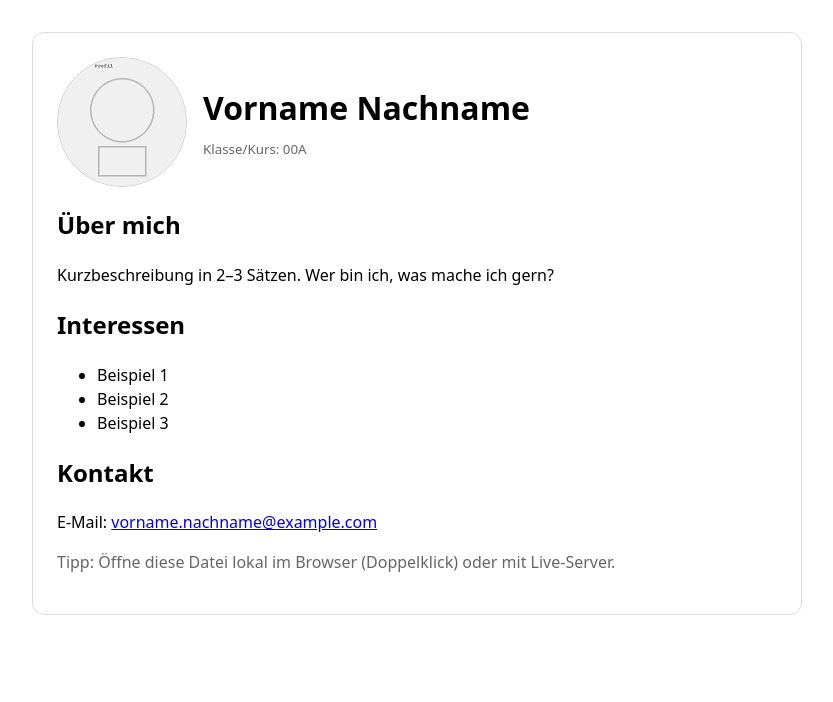
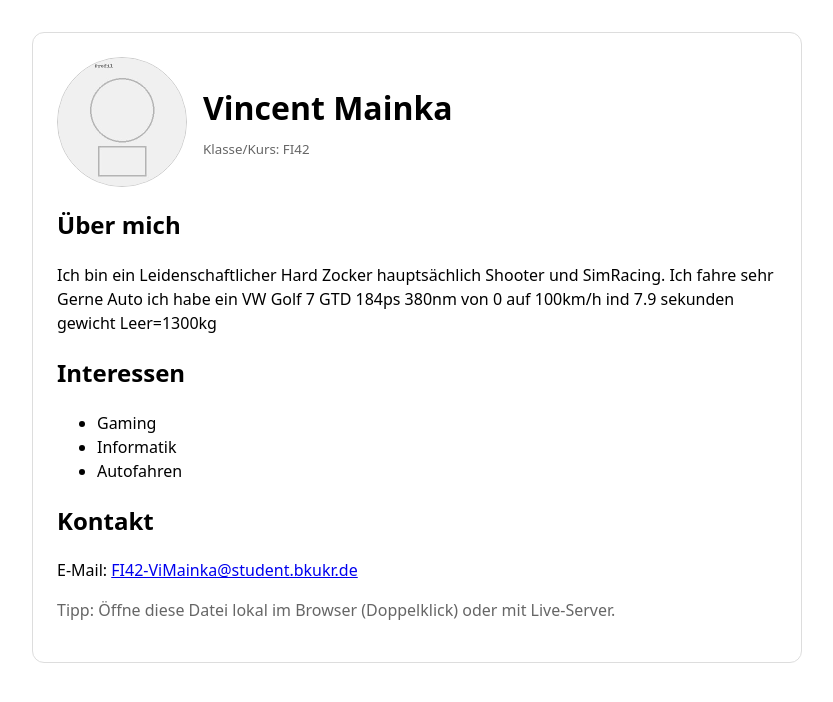
Before and after one commit to BKUerdingen/Docker_basics_Vincent_, a plain HTML site: page git_aufgabe_steckbrief_starter/index.html in a window 1280 px wide. Shown: the whole page, without its empty margins (0-833 px from the left). Drawn offline with Linux system fonts and the light colour scheme.

Commit message:
Profil ausgefüllt: Name/Klasse/Interessen; README mit Änderungsprotokoll ergänzt

```diff
--- a/git_aufgabe_steckbrief_starter/index.html
+++ b/git_aufgabe_steckbrief_starter/index.html
@@ -22,25 +22,25 @@
     <div class="row">
       <img src="assets/profil.jpg" alt="Profilbild (Platzhalter)">
       <div>
-        <h1 id="name">Vorname Nachname</h1>
-        <small id="klasse">Klasse/Kurs: 00A</small>
+        <h1 id="name">Vincent Mainka</h1>
+        <small id="klasse">Klasse/Kurs: FI42</small>
       </div>
     </div>
     <div class="section">
       <h2>Über mich</h2>
-      <p id="ueber-mich">Kurzbeschreibung in 2–3 Sätzen. Wer bin ich, was mache ich gern?</p>
+      <p id="ueber-mich">Ich bin ein Leidenschaftlicher Hard Zocker hauptsächlich Shooter und SimRacing. Ich fahre sehr Gerne Auto ich habe ein VW Golf 7 GTD 184ps 380nm von 0 auf 100km/h ind 7.9 sekunden gewicht Leer=1300kg</p>
     </div>
     <div class="section">
       <h2>Interessen</h2>
       <ul id="interessen">
-        <li>Beispiel 1</li>
-        <li>Beispiel 2</li>
-        <li>Beispiel 3</li>
+        <li>Gaming</li>
+        <li>Informatik</li>
+        <li>Autofahren</li>
       </ul>
     </div>
     <div class="section">
       <h2>Kontakt</h2>
-      <p>E-Mail: <a id="email" href="mailto:vorname.nachname@example.com">vorname.nachname@example.com</a></p>
+      <p>E-Mail: <a id="email" href="mailto:vorname.nachname@example.com">FI42-ViMainka@student.bkukr.de</a></p>
     </div>
     <div class="section muted">
       <p>Tipp: Öffne diese Datei lokal im Browser (Doppelklick) oder mit Live-Server.</p>
```
